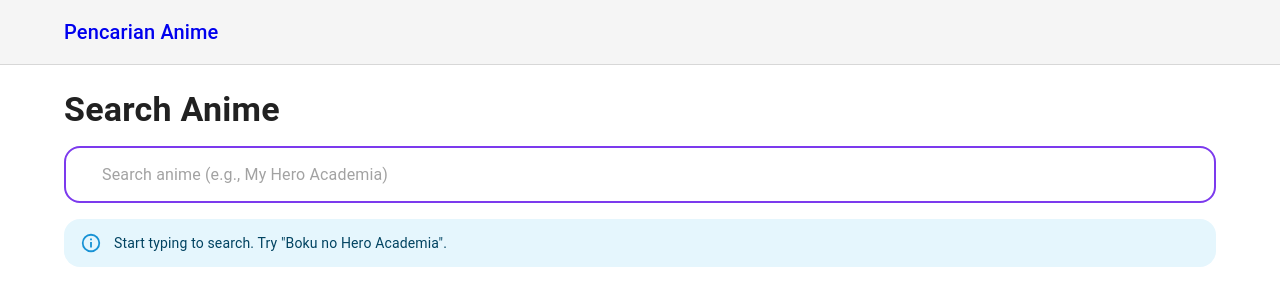
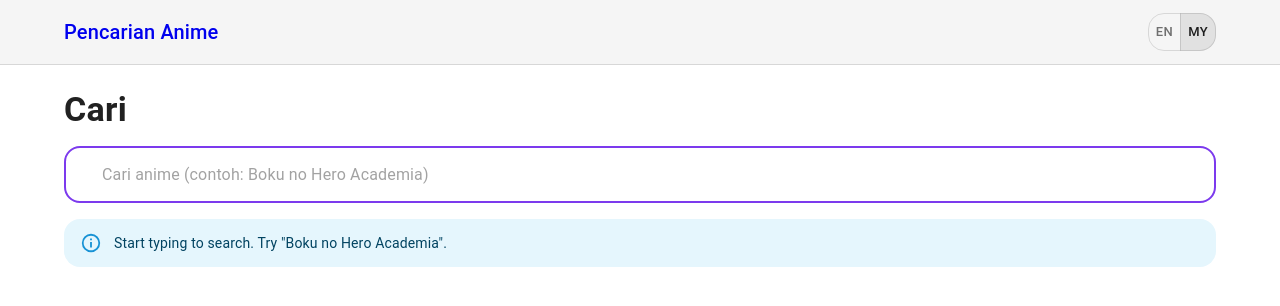
Before and after one commit to asrofie/yoprint-anime-list, a React (Vite) app: page / in a window 1280 px wide. Shown: the top 306 px of the page. Built offline with nearby package versions, Linux system fonts and the light colour scheme; some icons are missing.

Commit message:
adding translation

```diff
--- a/src/components/layout/Header.tsx
+++ b/src/components/layout/Header.tsx
@@ -1,17 +1,27 @@
-import { AppBar, Toolbar, Typography, Container } from '@mui/material'
+import { AppBar, Toolbar, Typography, Container, Stack, ToggleButtonGroup, ToggleButton } from '@mui/material'
 import { useTranslation } from 'react-i18next'
 import { Link } from 'react-router-dom'
 
 export default function Header() {
-  const { t } = useTranslation()
+  const { t, i18n } = useTranslation()
+  const lang = i18n.language === 'malay' ? 'malay' : 'en'
+  const handleLang = (_: unknown, value: 'en' | 'malay' | null) => {
+    if (value) i18n.changeLanguage(value)
+  }
 
   return (
     <AppBar position="sticky" color="default" elevation={0} sx={{ borderBottom: 1, borderColor: 'divider' }}>
       <Toolbar>
-        <Container sx={{ display: 'flex', alignItems: 'center', gap: 2 }}>
+        <Container sx={{ display: 'flex', alignItems: 'center', justifyContent: 'space-between' }}>
           <Typography variant="h6" component={Link} to="/" sx={{ textDecoration: 'none' }}>
             {t('anime-finder')}
           </Typography>
+          <Stack direction="row" alignItems="center" spacing={2}>
+            <ToggleButtonGroup size="small" exclusive value={lang} onChange={handleLang} aria-label="language">
+              <ToggleButton value="en" aria-label="English">EN</ToggleButton>
+              <ToggleButton value="malay" aria-label="Malay">MY</ToggleButton>
+            </ToggleButtonGroup>
+          </Stack>
         </Container>
       </Toolbar>
     </AppBar>
--- a/src/features/anime/components/AnimeCard.tsx
+++ b/src/features/anime/components/AnimeCard.tsx
@@ -1,4 +1,5 @@
 import { Card, CardActionArea, CardContent, Typography, CardMedia, Chip, Stack } from '@mui/material'
+import StarIcon from '@mui/icons-material/Star'
 import { Link } from 'react-router-dom'
 import type { Anime } from '../types'
 
@@ -11,7 +12,7 @@ export default function AnimeCard({ anime }: { anime: Anime }) {
         <CardContent>
           <Typography variant="subtitle1" noWrap>{anime.title}</Typography>
           <Stack direction="row" spacing={1} sx={{ mt: 1 }}>
-            {anime.score ? <Chip size="small" label={`⭐ ${anime.score}`} /> : null}
+            {anime.score ? <Chip size="small" icon={<StarIcon fontSize="small" />} label={anime.score} /> : null}
             {anime.year ? <Chip size="small" label={anime.year} /> : null}
             {anime.episodes ? <Chip size="small" label={`${anime.episodes} ep`} /> : null}
           </Stack>
--- a/src/features/anime/components/SearchBar.tsx
+++ b/src/features/anime/components/SearchBar.tsx
@@ -5,12 +5,14 @@ import { useAppDispatch, useAppSelector } from '@/store/hooks'
 import { setQuery } from '../slices/searchSlice'
 import React, { useState } from 'react'
 import { useDebounce } from '@/hooks/useDebounce'
+import { useTranslation } from 'react-i18next'
 
 export default function SearchBar() {
   const dispatch = useAppDispatch()
   const qStore = useAppSelector((s) => s.search.q)
   const [value, setValue] = useState(qStore)
   const debounced = useDebounce(value, 250)
+  const { t } = useTranslation()
 
   // Commit debounced term to Redux
   React.useEffect(() => { dispatch(setQuery(debounced)) }, [debounced, dispatch])
@@ -18,7 +20,7 @@ export default function SearchBar() {
   return (
     <TextField
       fullWidth
-      placeholder="Search anime (e.g., My Hero Academia)"
+      placeholder={t('search-placeholder')}
       value={value}
       onChange={(e) => setValue(e.target.value)}
       autoFocus
--- a/src/locale/en.json
+++ b/src/locale/en.json
@@ -1,4 +1,5 @@
 {
     "search": "Search",
-    "anime-finder": "Anime Finder"
+    "anime-finder": "Anime Finder",
+    "search-placeholder": "Search anime (e.g., My Hero Academia)"
 }
--- a/src/locale/malay.json
+++ b/src/locale/malay.json
@@ -1,4 +1,5 @@
 {
     "search": "Cari",
-    "anime-finder": "Pencarian Anime"
+    "anime-finder": "Pencarian Anime",
+    "search-placeholder": "Cari anime (contoh: Boku no Hero Academia)"
 }
--- a/src/pages/DetailPage.tsx
+++ b/src/pages/DetailPage.tsx
@@ -1,12 +1,38 @@
+import React from 'react'
 import { useParams, Link as RouterLink } from 'react-router-dom'
 import { useGetAnimeByIdQuery } from '../features/anime/api/jikanApi'
-import { Box, Breadcrumbs, Chip, Grid, Link, Typography, Alert } from '@mui/material'
+import { Box, Breadcrumbs, Chip, Grid, Link, Typography, Alert, Stack } from '@mui/material'
+import StarIcon from '@mui/icons-material/Star'
 import { Spinner } from '@/components/common'
+import { useTranslation } from 'react-i18next'
+import { translateText } from '@/utils/translate'
 
 export default function DetailPage() {
   const { id } = useParams<{ id: string }>()
   const malId = Number(id)
   const { data, isFetching, isError } = useGetAnimeByIdQuery(malId)
+  const { i18n } = useTranslation()
+  const lang = i18n.language === 'malay' ? 'malay' : 'en'
+
+  const [translated, setTranslated] = React.useState<string | null>(null)
+  const [tLoading, setTLoading] = React.useState(false)
+  const [tError, setTError] = React.useState<string | null>(null)
+
+  // Keep hooks at top-level; guard inside effect instead of conditional hook order
+  React.useEffect(() => {
+    setTranslated(null)
+    setTError(null)
+    setTLoading(false)
+    const synopsis = data?.data?.synopsis
+    if (!synopsis || lang === 'en') return
+    const ac = new AbortController()
+    setTLoading(true)
+    translateText(synopsis, lang, { signal: ac.signal })
+      .then((txt) => setTranslated(txt))
+      .catch((e: any) => { if (e?.name !== 'AbortError') setTError(e?.message || 'Translate failed') })
+      .finally(() => setTLoading(false))
+    return () => ac.abort()
+  }, [data?.data?.synopsis, lang])
 
   if (isFetching) return <Spinner />
   if (isError || !data) return <Alert severity="error">Failed to load details.</Alert>
@@ -29,13 +55,26 @@ export default function DetailPage() {
           <Typography variant="h4" sx={{ fontWeight: 700 }}>{a.title}</Typography>
           {a.title_japanese && <Typography variant="subtitle1" color="text.secondary">{a.title_japanese}</Typography>}
           <Box sx={{ my: 1, display: 'flex', gap: 1, flexWrap: 'wrap' }}>
-            {a.score ? <Chip label={`⭐ ${a.score}`} /> : null}
+            {a.score ? <Chip icon={<StarIcon fontSize="small" />} label={a.score} /> : null}
             {a.year ? <Chip label={a.year} /> : null}
             {a.status ? <Chip label={a.status} /> : null}
             {a.episodes ? <Chip label={`${a.episodes} episodes`} /> : null}
             {a.genres?.slice(0, 5).map((g) => <Chip key={g.name} label={g.name} variant="outlined" />)}
           </Box>
-          <Typography sx={{ mt: 2, whiteSpace: 'pre-wrap' }}>{a.synopsis || 'No synopsis.'}</Typography>
+          <Box sx={{ mt: 2 }}>
+            {lang === 'en' && (
+              <Typography sx={{ whiteSpace: 'pre-wrap' }}>{a.synopsis || 'No synopsis.'}</Typography>
+            )}
+            {lang !== 'en' && (
+              <Stack spacing={1}>
+                {tLoading && <Typography variant="body2" color="text.secondary">Translating...</Typography>}
+                {tError && <Alert severity="warning">{tError}</Alert>}
+                <Typography sx={{ whiteSpace: 'pre-wrap' }}>
+                  {translated || a.synopsis || 'No synopsis.'}
+                </Typography>
+              </Stack>
+            )}
+          </Box>
           {a.url && (
             <Link href={a.url} target="_blank" rel="noreferrer" sx={{ mt: 2, display: 'inline-block' }}>
               View on MyAnimeList
--- a/src/pages/HomePage.tsx
+++ b/src/pages/HomePage.tsx
@@ -5,8 +5,10 @@ import PaginationBar from '../features/anime/components/PaginationBar'
 import { useSearchAnimeQuery } from '../features/anime/api/jikanApi'
 import { useAppSelector } from '@/store/hooks'
 import { SkeletonCard } from '@/components/common'
+import { useTranslation } from 'react-i18next'
 
 export default function HomePage() {
+  const { t } = useTranslation()
   const { q, page, limit } = useAppSelector((s) => s.search)
   const { data, isFetching, isError, error } = useSearchAnimeQuery({ q, page, limit }, { skip: q.trim().length === 0 })
 
@@ -14,7 +16,7 @@ export default function HomePage() {
 
   return (
     <Box>
-      <Typography variant="h4" sx={{ mb: 2, fontWeight: 700 }}>Search Anime</Typography>
+      <Typography variant="h4" sx={{ mb: 2, fontWeight: 700 }}>{t('search')}</Typography>
       <SearchBar />
 
       {q.trim().length === 0 && (
--- /dev/null
+++ b/src/utils/translate.ts
@@ -0,0 +1,23 @@
+export type TranslateOptions = {
+  signal?: AbortSignal
+}
+
+// Simple translation helper using LibreTranslate-compatible API
+// Note: In production, consider proxying via your backend and handling API keys/rate limits.
+export async function translateText(text: string, targetLang: 'en' | 'malay', opts: TranslateOptions = {}) {
+  if (!text.trim()) return text
+  // Map i18n code to ISO code expected by public translators
+  const target = targetLang === 'malay' ? 'ms' : 'en'
+
+  // LibreTranslate public endpoint (no key) — may be rate-limited
+  const url = 'https://libretranslate.com/translate'
+  const res = await fetch(url, {
+    method: 'POST',
+    headers: { 'Content-Type': 'application/json' },
+    signal: opts.signal,
+    body: JSON.stringify({ q: text, source: 'auto', target, format: 'text' }),
+  })
+  if (!res.ok) throw new Error(`Translate failed: ${res.status}`)
+  const data = (await res.json()) as { translatedText?: string }
+  return data.translatedText ?? text
+}
```
Also changed, not shown: 1 other file (tests, documents, lock files or other folders).
